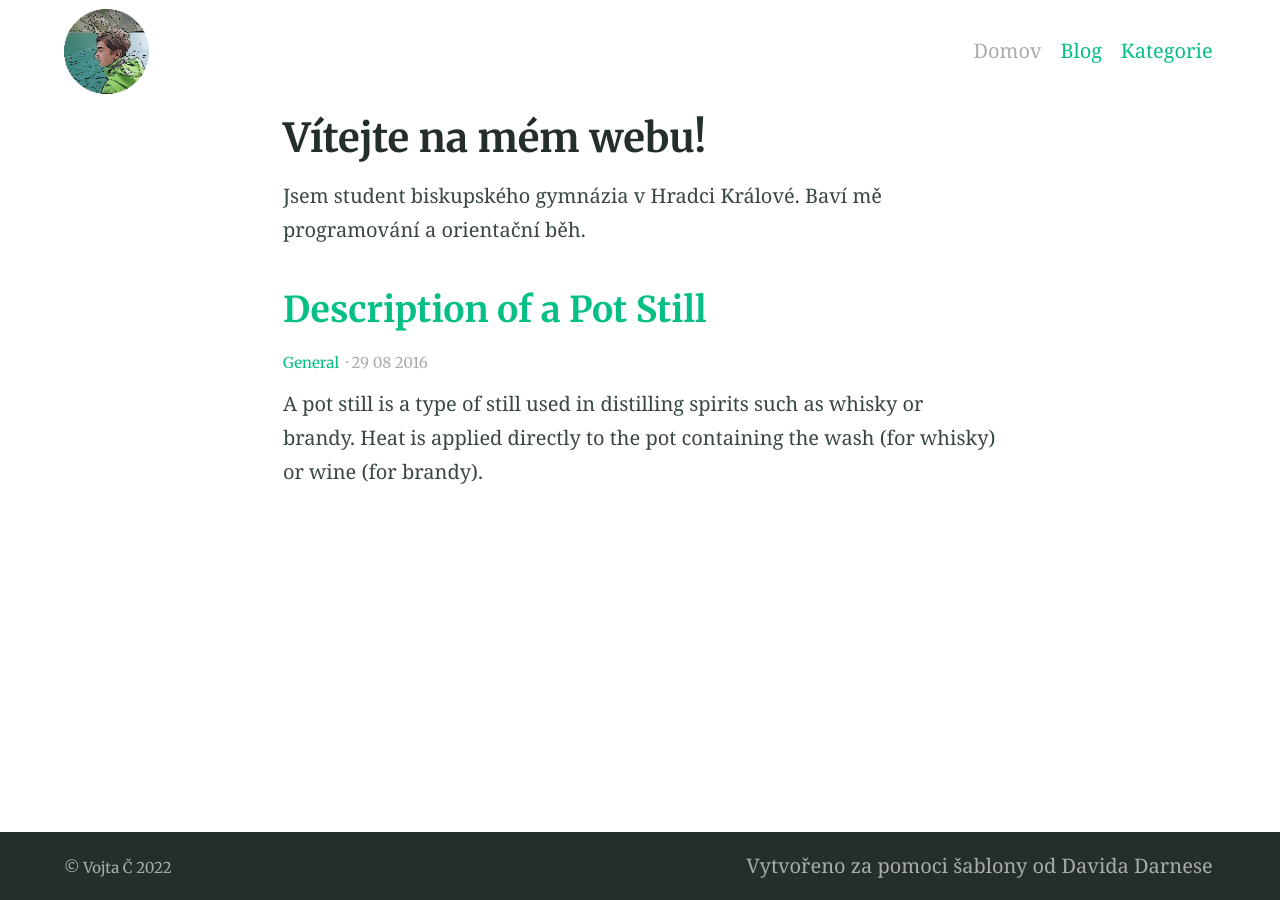
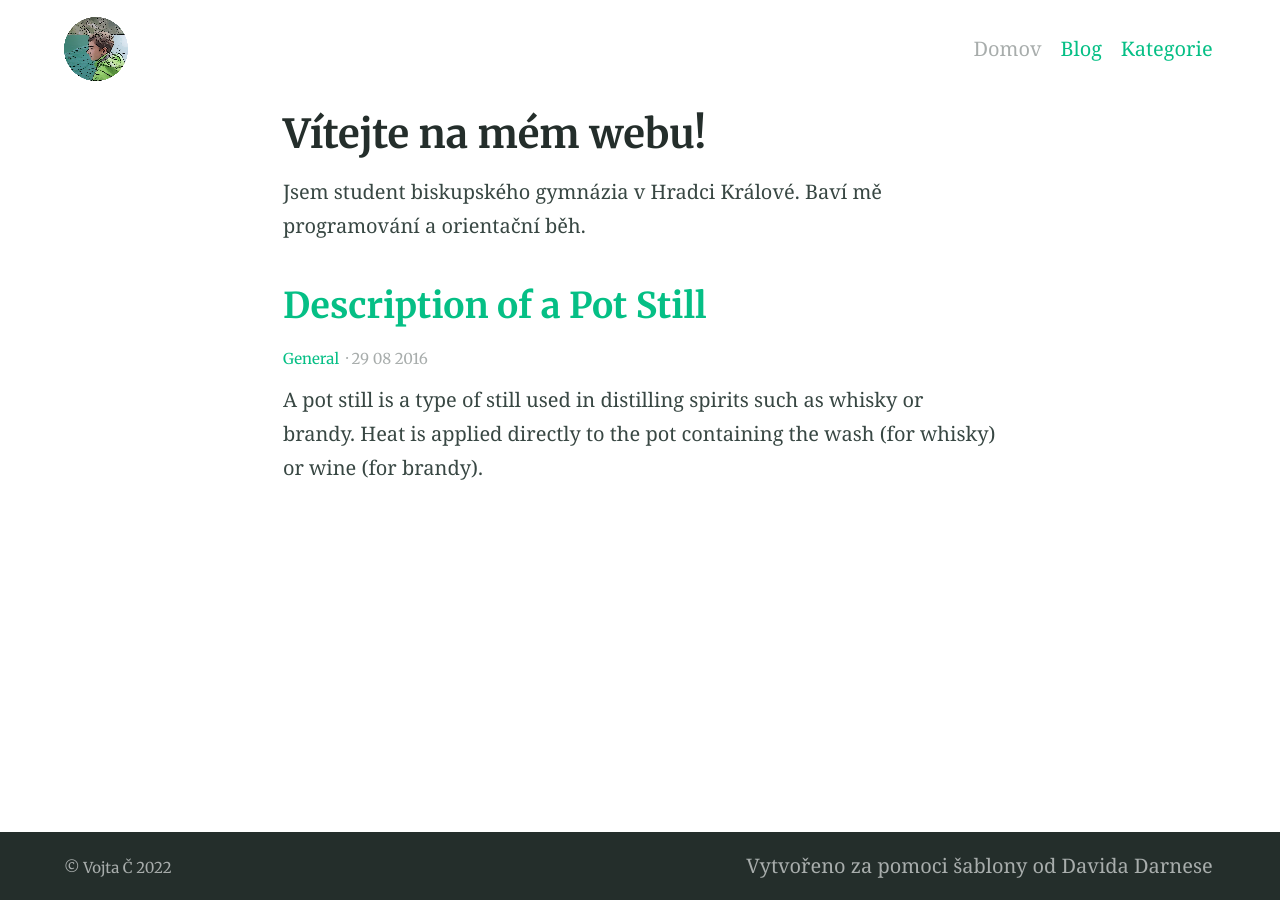
Before and after one commit to vojteaka7/vojteaka7.github.io, a Jekyll site: the page built from index.md, in a window 1280 px wide. Built offline with Jekyll 4.4.1, drawn with Linux system fonts in a browser that asks for light colours.

Commit message:
přidání nové velikosti loga a její přidání do horní lišty

```diff
--- a/_config.yml
+++ b/_config.yml
@@ -94,7 +94,7 @@ defaults:
 encoding: utf-8 # Make sure the encoding is right
 lang: cs-CZ # Set the site language
 title: "Vojta Č" # Site name or title, also used in jekyll-seo-tag
-logo: "/assets/logos/logo@96px.png" # Site logo, also used in jekyll-seo-tag
+logo: "/assets/logos/logo@64px.png" # Site logo, also used in jekyll-seo-tag
 description: "Můj osobní web." # Site description and default description, also used in jekyll-seo-tag
 url: "https://alembic.darn.es" # Site url, also used in jekyll-seo-tag
 baseurl: ""
```
Also changed, not shown: assets/logos/logo@64px.png (added).
